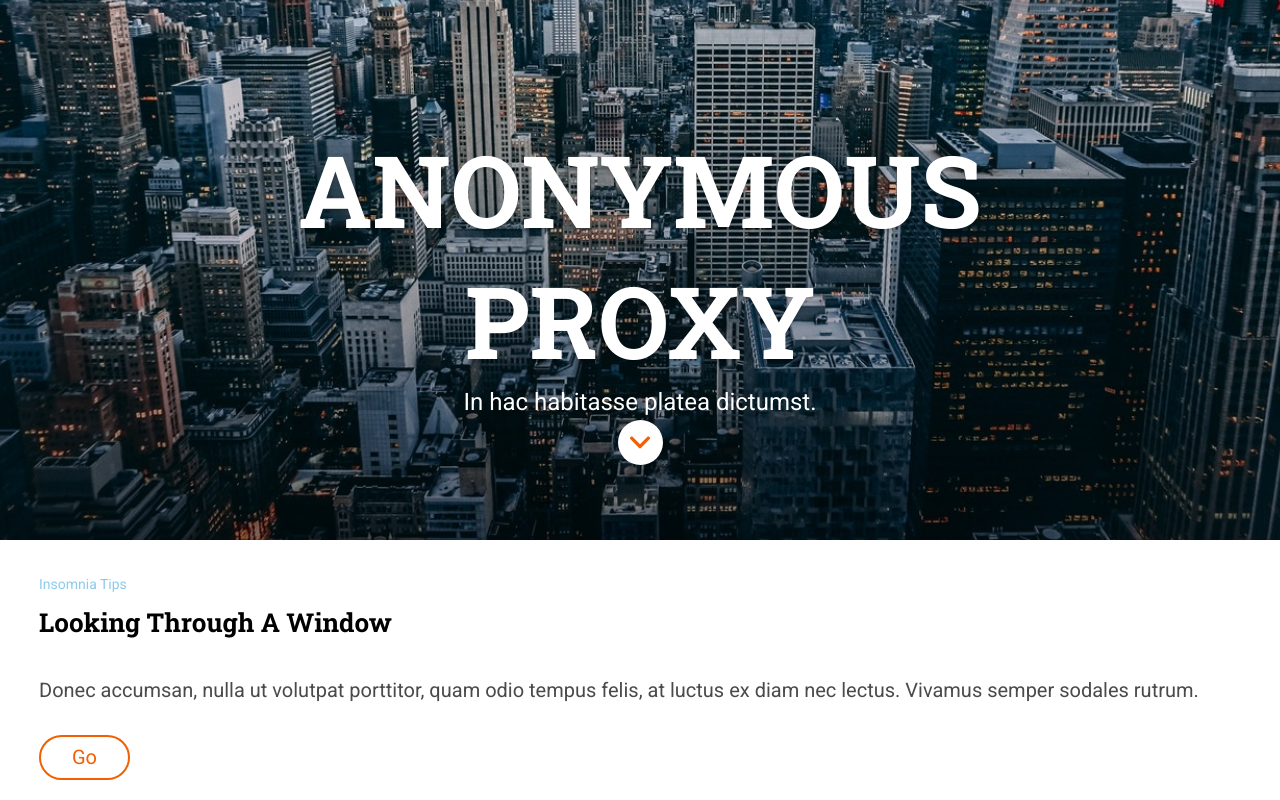
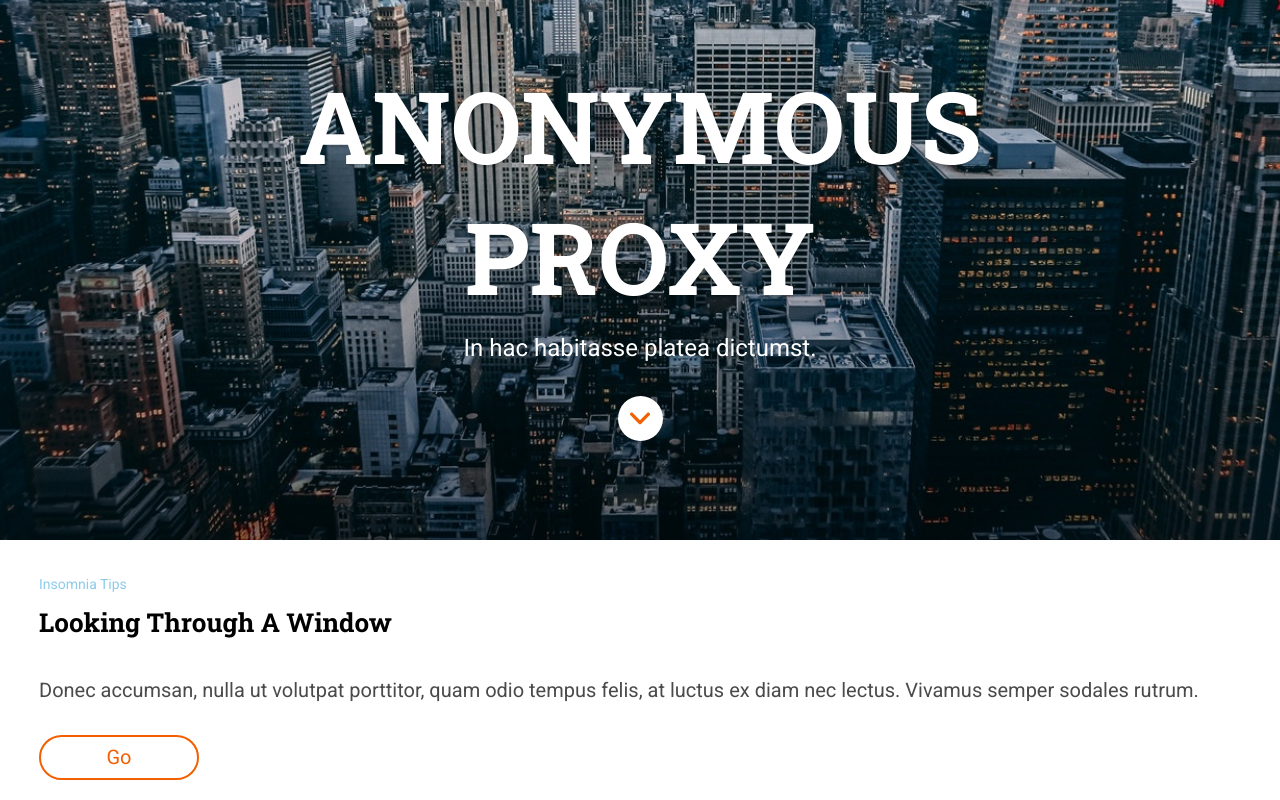
Before and after one commit to Adalab/modulo-1-evaluacion-final-crisgarm, a website: page src/html/index.html in a window 1280 px wide. Shown: the part 260-1060 px from the top of the page. Drawn offline with nearby package versions, Linux system fonts and the light colour scheme; files that its build step writes are made by us from their sources; files whose address does not match are found by name.

Commit message:
Add padding modifications in header

```diff
--- a/src/scss/layout/_header.scss
+++ b/src/scss/layout/_header.scss
@@ -25,6 +25,12 @@
       justify-content: center;
       align-items: center;
       padding: 384px 15px 0 15px;
+      @media all and (min-width: 768px) {
+        padding-top: 360px;
+      }
+      @media all and (min-width: 1200px) {
+        padding-top: 320px;
+      }
       .header__hero--title {
         width: 290px;
         height: 110px;
@@ -36,6 +42,7 @@
         text-shadow: 0 2px 3px rgba(0, 0, 0, 0.2);
         text-align: center;
         text-transform: uppercase;
+        margin-bottom: 10px;
         @media all and (min-width: 768px) {
           width: 690px;
           height: 212px;
@@ -56,8 +63,10 @@
         line-height: normal;
         color: white;
         text-align: center;
+        margin-bottom: 45px;
         @media all and (min-width: 768px) {
           font-size: 24px;
+          margin-bottom: 30px;
         }
       }
       .header__hero--scroll-button {
--- a/src/scss/layout/_tips.scss
+++ b/src/scss/layout/_tips.scss
@@ -53,5 +53,8 @@
     @media all and (min-width: 768px) {
       width: 91px;
     }
+    @media all and (min-width: 1200px) {
+      width: 160px;
+    }
   }
 }
```
